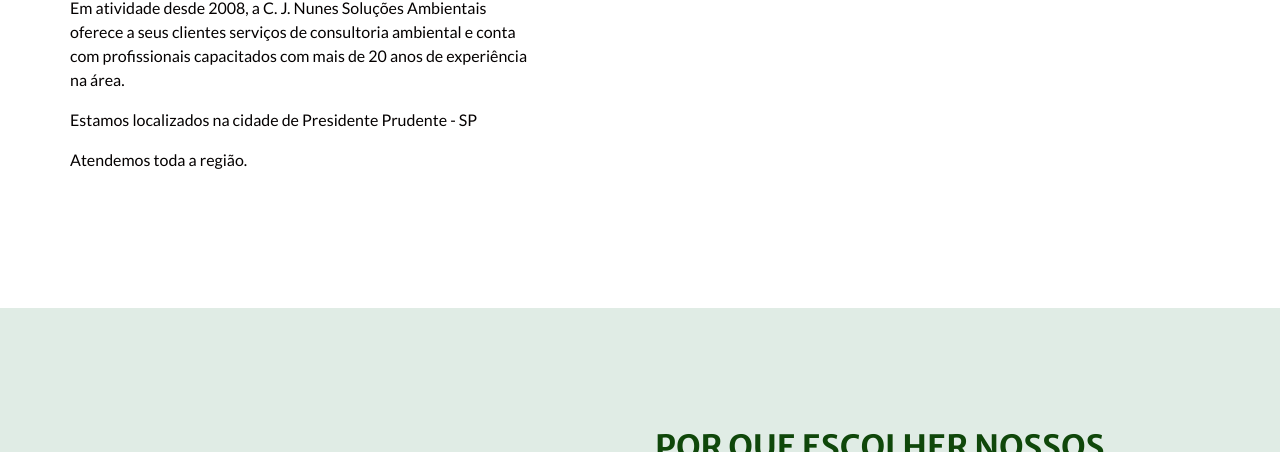
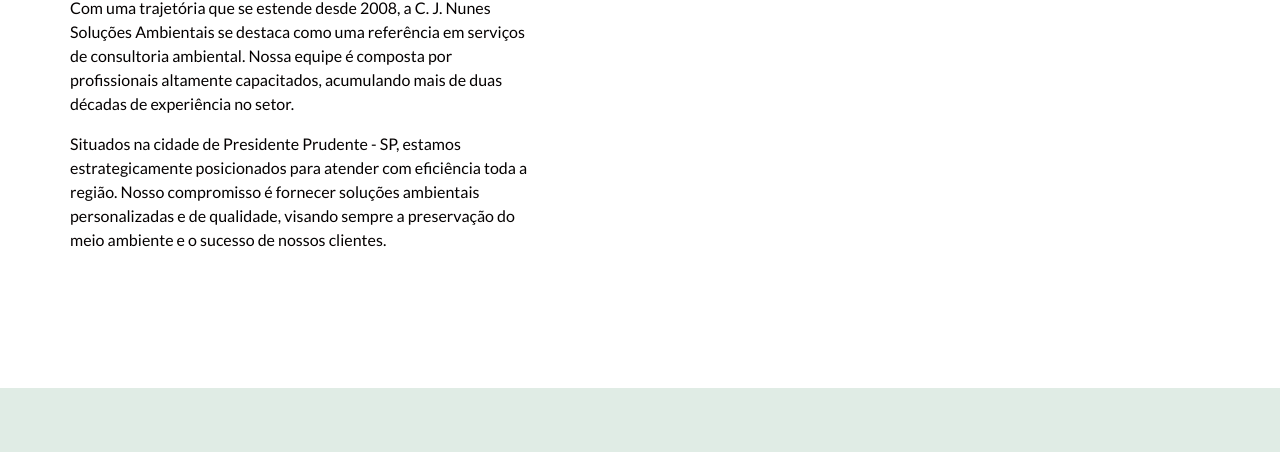
Before and after one commit to guilhermegsn/cjununes, a plain HTML site: page index.html in a window 1280 px wide. Shown: the part 748-1200 px from the top of the page. Drawn offline with nearby package versions, Linux system fonts and the light colour scheme; some packages are replaced by stand-ins of ours; a script that the page names is missing.

Commit message:
modificado texto 'sobre nós'

```diff
--- a/index.html
+++ b/index.html
@@ -97,7 +97,8 @@
           </div>
           <div class="col-md-6">
             <div class="img-box">
-              <img src="images/badge.png" alt="badge" style="max-width: 80%; height: auto; padding-bottom: 30px; padding-left: 50px;">
+              <img src="images/badge.png" alt="badge"
+                style="max-width: 80%; height: auto; padding-bottom: 30px; padding-left: 50px;">
             </div>
           </div>
         </div>
@@ -117,14 +118,17 @@
               Sobre nós
             </h2>
             <p>
-              Em atividade desde 2008, a C. J. Nunes Soluções Ambientais oferece a seus
-              clientes serviços de consultoria ambiental e conta com profissionais capacitados
-              com mais de 20 anos de experiência na área.
+              Com uma trajetória que se estende desde 2008, a C. J. Nunes Soluções Ambientais
+              se destaca como uma referência em serviços de consultoria ambiental.
+              Nossa equipe é composta por profissionais altamente capacitados,
+              acumulando mais de duas décadas de experiência no setor.
             </p>
             <p>
-              Estamos localizados na cidade de Presidente Prudente - SP
+              Situados na cidade de Presidente Prudente - SP, estamos estrategicamente posicionados
+              para atender com eficiência toda a região. Nosso compromisso é fornecer soluções
+              ambientais personalizadas e de qualidade,
+              visando sempre a preservação do meio ambiente e o sucesso de nossos clientes.
             </p>
-            <p>Atendemos toda a região.</p>
 
           </div>
         </div>
```
